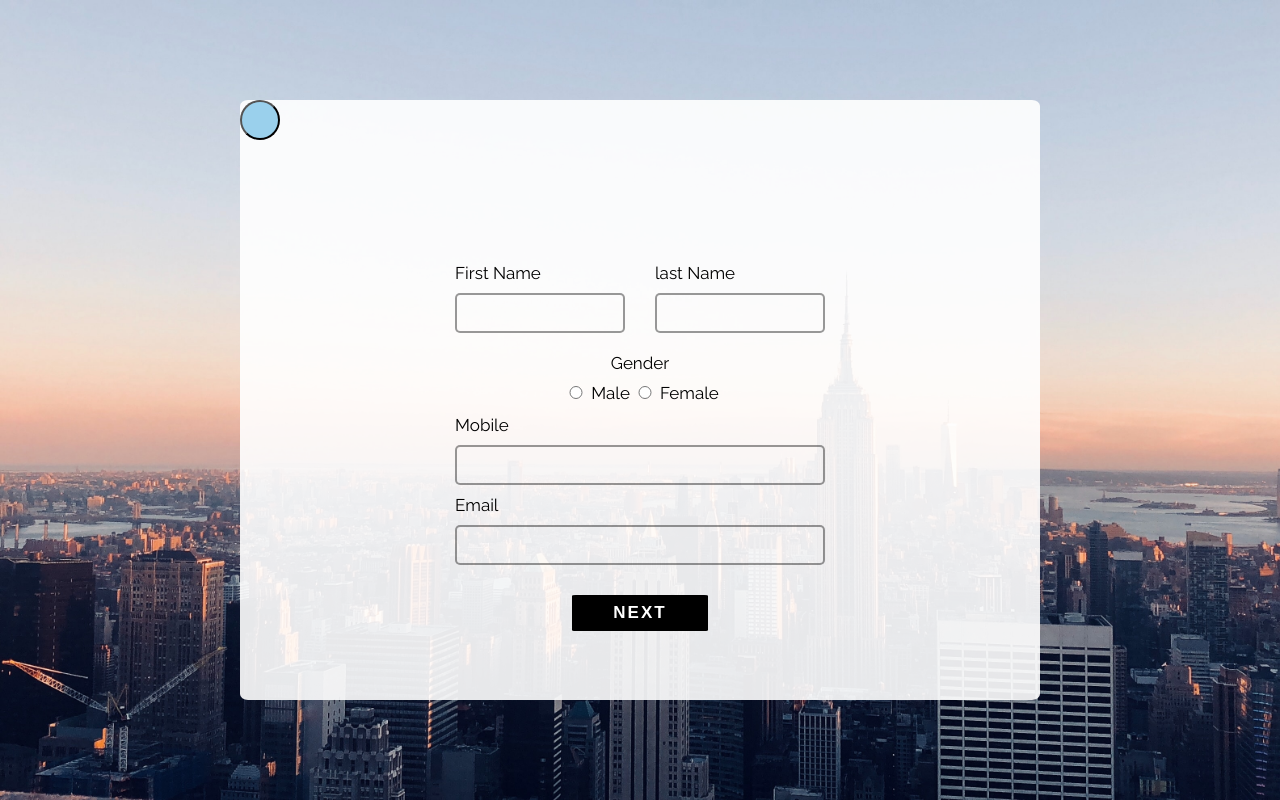
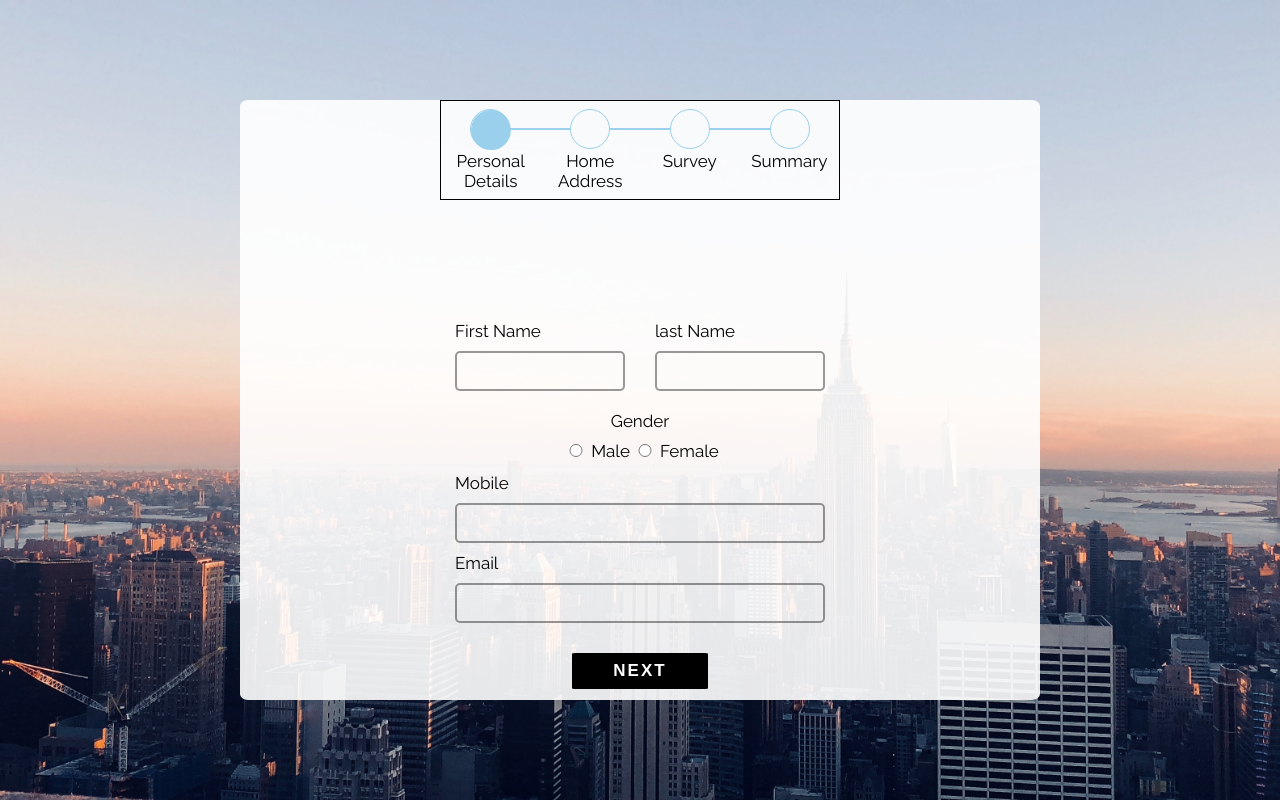
Before and after one commit to r2inlondon/application-form, a React (Create React App) app: page / in a window 1280 px wide. Both pictures are taken after a click on the button "START". Built offline with nearby package versions, Linux system fonts and the light colour scheme.

Commit message:
progress-nav basic display and functionality in place

```diff
--- a/src/components/ProgressNav.js
+++ b/src/components/ProgressNav.js
@@ -5,28 +5,62 @@ const ProgressNav = ({ activeIt }) => {
   const details = useContext(FormContext);
 
   return (
-    <div className="progress-nav">
+    <div>
+      {details.step1.active && (
+        <div className="nav">
+          <div className="progress">
             <div className="steps">
               {details.step1.active && (
-          <button key={1} id={1} className="step1" onClick={activeIt}>
-            {/* {details.step1.section} */}
+                <button
+                  key={1}
+                  id={1}
+                  className="button-step"
+                  onClick={activeIt}
+                >
+
                 </button>
               )}
             </div>
+            <div className="line"></div>
+            <div className="steps">
               {details.step2.active && (
-        <button key={2} id={2} className="step2" onClick={activeIt}>
-          {details.step2.section}
+                <button key={2} id={2} className="button-step" onClick={activeIt}>
+
                 </button>
               )}
+            </div>
+            <div className="line"></div>
+            <div className="steps">
               {details.step3.active && (
-        <button key={3} id={3} className="step3" onClick={activeIt}>
+                <button key={3} id={3} className="button-step" onClick={activeIt}>
                   {details.step3.section}
                 </button>
               )}
+            </div>
+            <div className="line"></div>
+            <div className="steps">
               {details.step4.active && (
-        <button key={4} id={4} className="step4" onClick={activeIt}>
+                <button key={4} id={4} className="button-step" onClick={activeIt}>
                   {details.step4.section}
                 </button>
+              )}
+            </div>
+          </div>
+          <div className="progress-txt-container">
+              <div className="progress-txt">
+                <p>{details.step1.section}</p>
+              </div>
+              <div className="progress-txt">
+                <p>{details.step2.section}</p>
+              </div>
+              <div className="progress-txt">
+                <p>{details.step3.section}</p>
+              </div>
+              <div className="progress-txt">
+                <p>{details.step4.section}</p>
+              </div>
+          </div>
+        </div>
       )}
     </div>
   );
--- a/src/styles/components/_progress-nav-style.scss
+++ b/src/styles/components/_progress-nav-style.scss
@@ -1,14 +1,61 @@
-// .steps {
-//   /* background-color: rgb(128, 128, 128, 0.6); */
+.nav{
+  margin: auto;
+  width: 400px;
+  height: 100px;
+  border: solid 1px black;
+}
+
+.progress{
+  width: 100%;
+  margin-top: 5px;
+  height: 45px;
+  display: flex;
+  align-items: center;
+  justify-content: center;
+}
+
+.button-step {
+  margin: 0;
+  width: 40px;
+  height: 40px;
+  cursor: pointer;
+  background: rgb(154, 208, 236);
+  border: 2px solid rgb(154, 208, 236);
+  border-radius: 50%;
+  text-decoration: none;
+  font-size: $font-size-regular;
+
+}
+
+.steps {
+  /* background-color: rgb(128, 128, 128, 0.6); */
+  width: 40px;
+  height: 40px;
+  border-radius: 50%;
+  border: 1px solid rgb(154, 208, 236);
+}
+
+.line {
+  width: 60px;
+  height: 2px;
+  background-color: rgb(154, 208, 236);
+}
+
+.progress-txt-container{
+  display: flex;
+  align-items: center;
+  justify-content: space-around;
+}
+
+.progress-txt {
+  width: 76px;
+  height: 40px;
+  text-align: center;
+}
+
+// .step1 {
 //   width: 40px;
 //   height: 40px;
 //   border-radius: 50%;
-//   border: solid 2px rgb(128, 128, 128, 0.6);
+//   background-color: rgb(154, 208, 236);
 // }
-
-.step1 {
-  width: 40px;
-  height: 40px;
-  border-radius: 50%;
-  background-color: rgb(154, 208, 236);
-}
```
Also changed, not shown: package.json (line endings or trailing spaces), 1 other file (tests, documents, lock files or other folders). Lines whose indentation alone changed are shown as unchanged.
